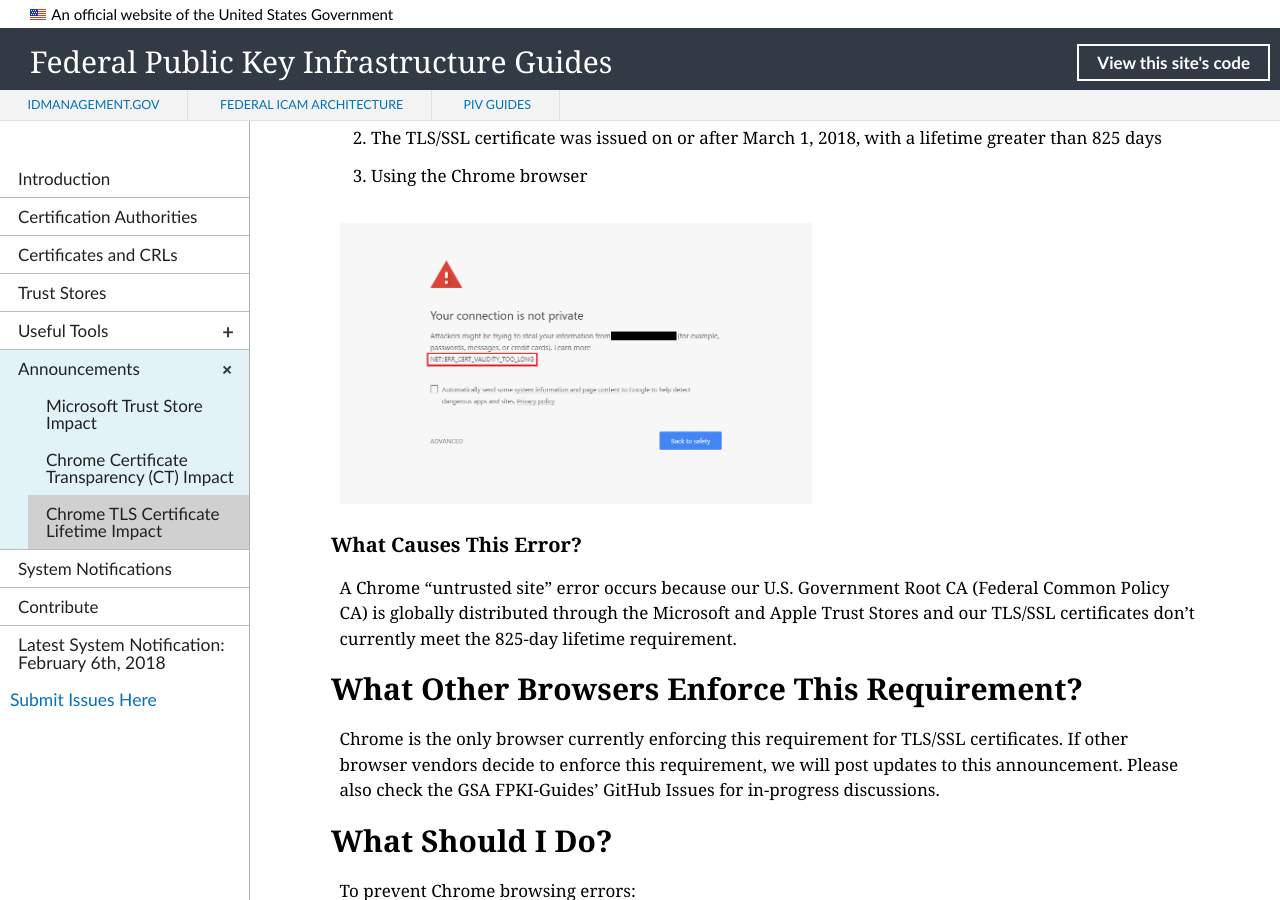
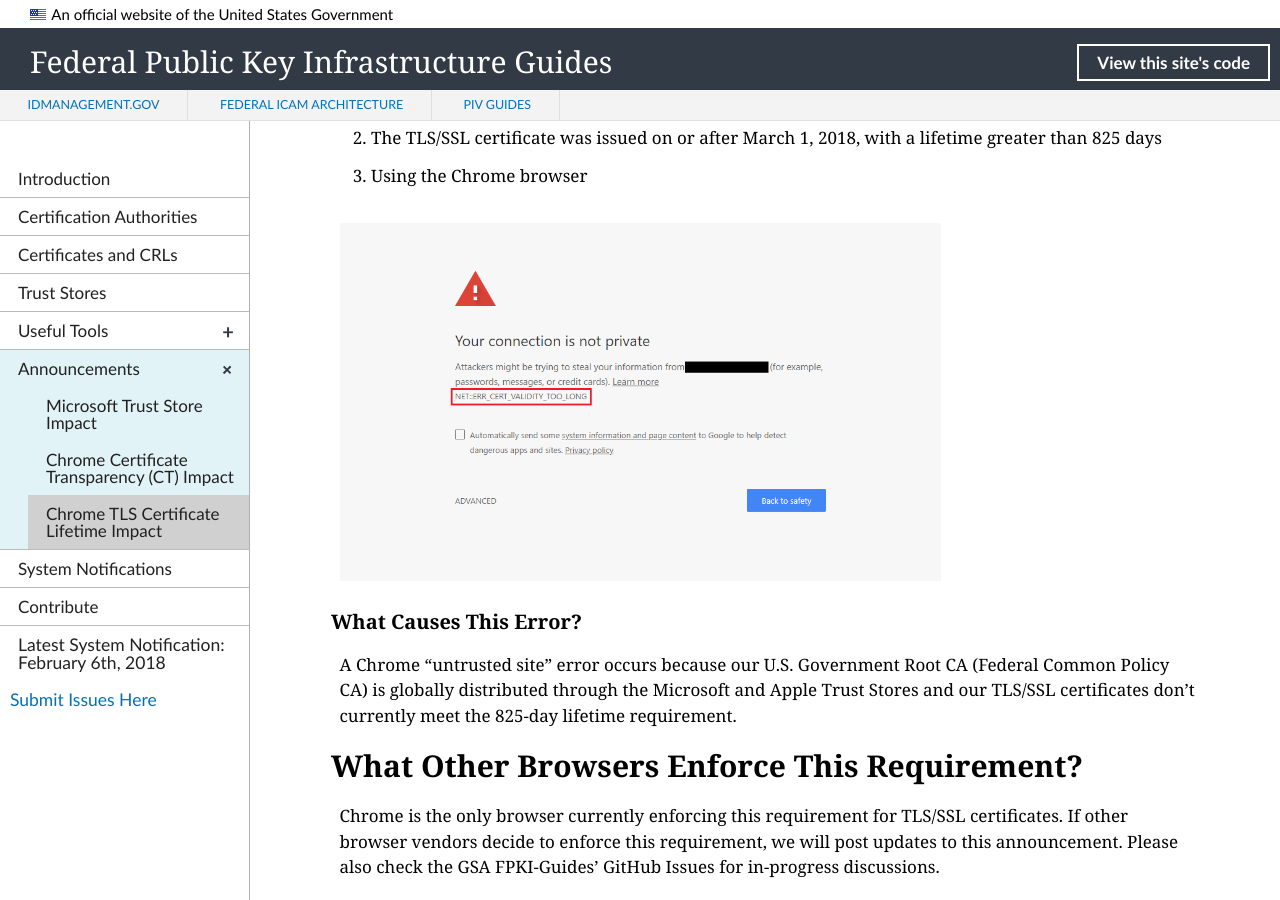
Before and after one commit to GSA/fpki-guides, a Jekyll site: the page built from _announcements/03_chrome_ballot_193.md, in a window 1280 px wide and 900 px high, scrolled down 646 px. Built offline with Jekyll 4.4.1, drawn with Linux system fonts in a browser that asks for light colours; nearby versions of some CDN libraries; library files that are not in the unit come from our copies.

Commit message:
Update 03_chrome_ballot_193.md
Resize screen capture

```diff
--- a/_announcements/03_chrome_ballot_193.md
+++ b/_announcements/03_chrome_ballot_193.md
@@ -23,7 +23,7 @@
 2. The TLS/SSL certificate was issued on or after March 1, 2018, with a lifetime greater than 825 days
 3. Using the Chrome browser
 
-![Chrome Error Screen]({{site.baseurl}}/img/google_ballot193_hot_topic_error.png){:style="width:55%;float:center;"}
+![Chrome Error Screen]({{site.baseurl}}/img/google_ballot193_hot_topic_error.png){:style="width:70%;float:center;"}
 
 ### What Causes This Error?<!--I think we've already covered most of this above in What Will Be Impacted except the Trust Store issue. How does the distribution of COMMON from MS and Apple figure into the errors? Add to previous section?  Suggesting deleting this section.-->
 A Chrome "untrusted site" error occurs because our U.S. Government Root CA (Federal Common Policy CA) is globally distributed through the Microsoft and Apple Trust Stores<!--Should we remove the COMMON and Trust Stores issue? When COMMON is removed, then what?--> and our TLS/SSL certificates don't currently meet the 825-day lifetime requirement.
```
